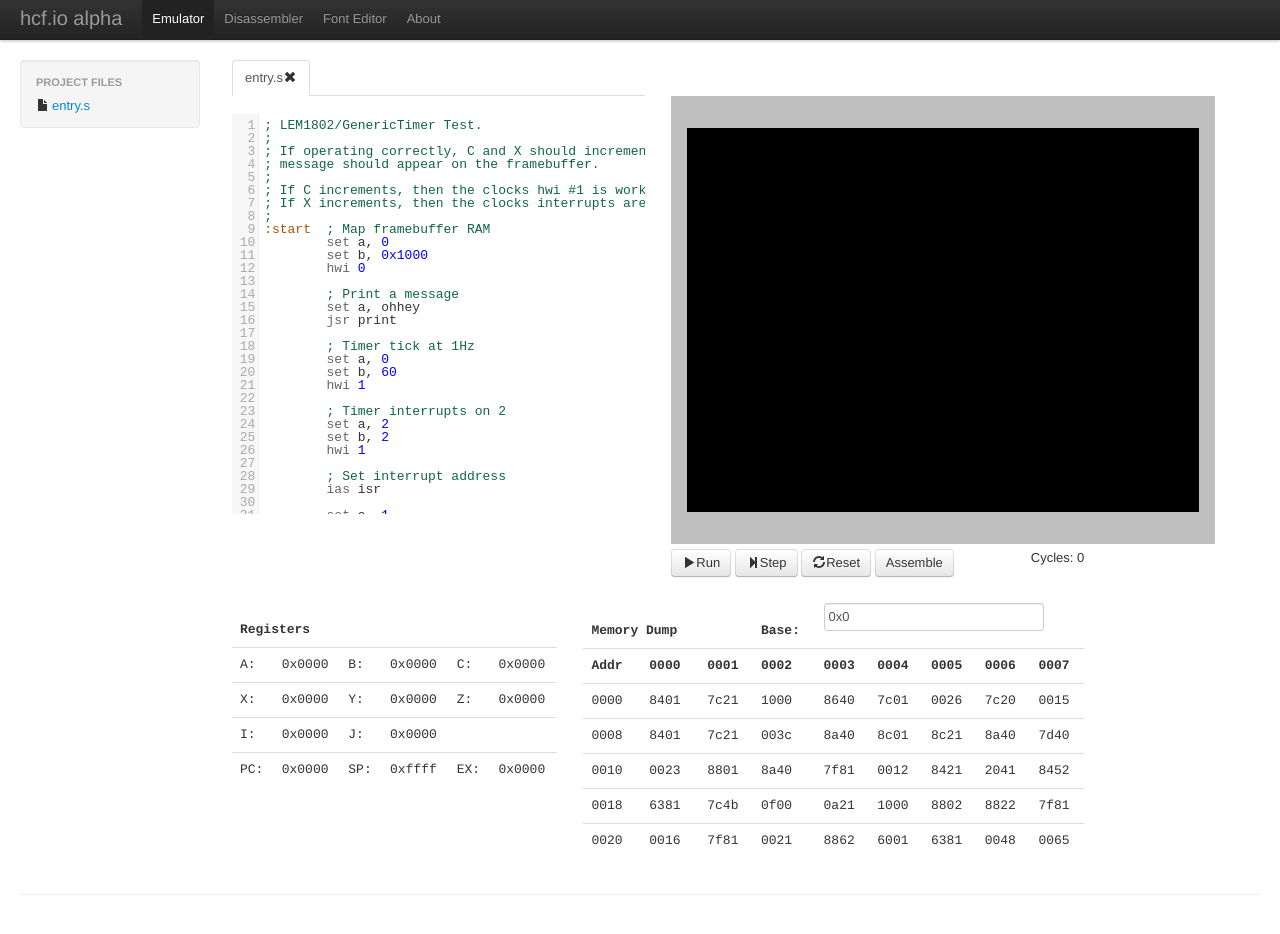
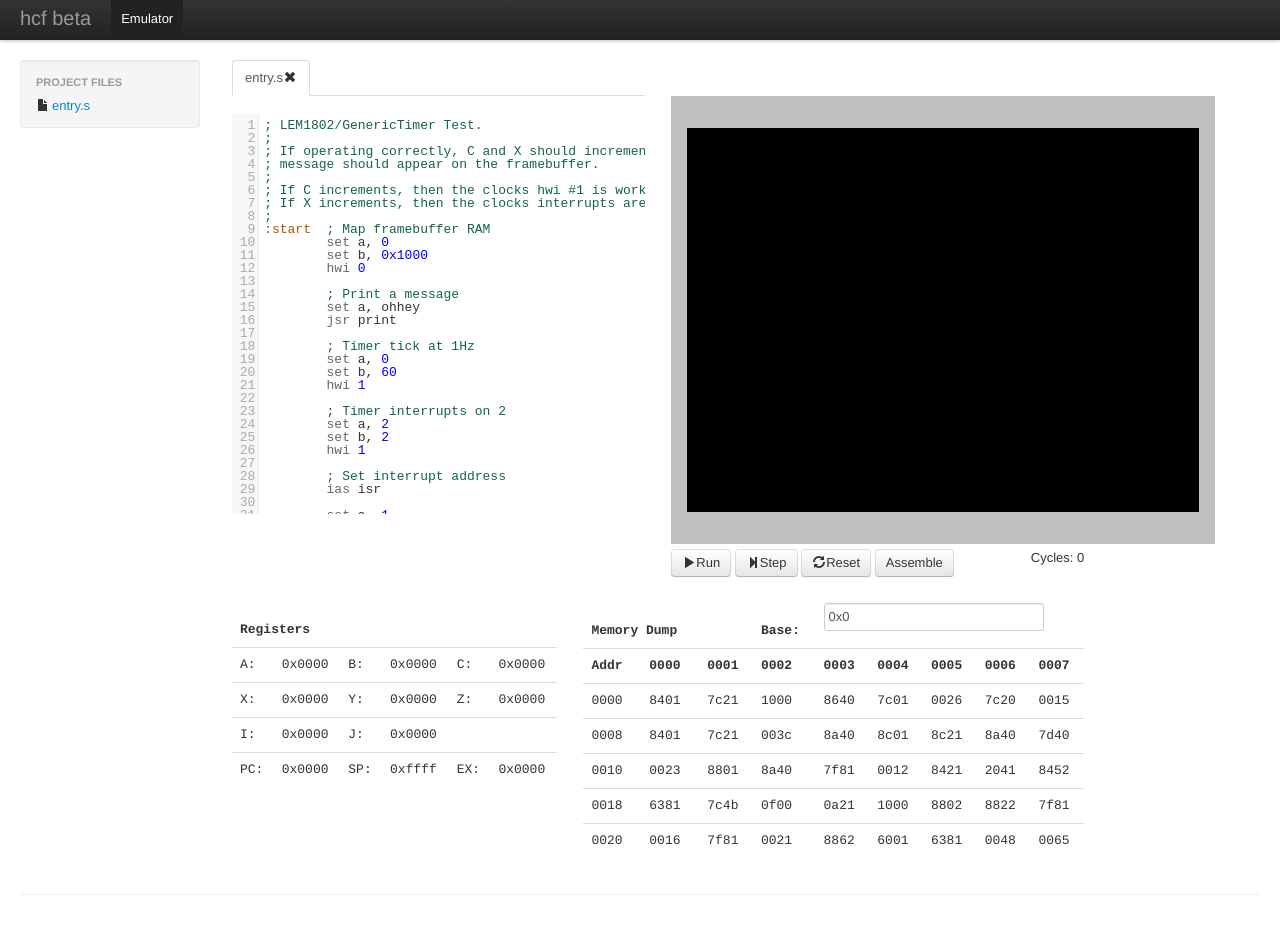
Before and after one commit to tjdetwiler/hcf, a plain HTML site: page index.html in a window 1280 px wide. Drawn offline with Linux system fonts and the light colour scheme; files whose address does not match are found by name.

Commit message:
Remove unused buttons and branding

```diff
--- a/index.html
+++ b/index.html
@@ -50,13 +50,10 @@
         <span class="icon-bar"></span>
         <span class="icon-bar"></span>
       </a>
-      <a class="brand" href="#">hcf.io alpha</a>
+      <a class="brand" href="#">hcf beta</a>
       <div class="nav-collapse">
         <ul class="nav">
           <li class="active"><a href="#emulator" data-toggle="tab">Emulator</a></li>
-          <li><a href="#disassembler" data-toggle="tab">Disassembler</a></li>
-          <li><a href="#font-editor" data-toggle="tab">Font Editor</a></li>
-          <li><a href="#about" data-toggle="tab">About</a></li>
         </ul>
       </div><!--/.nav-collapse -->
     </div>
```
